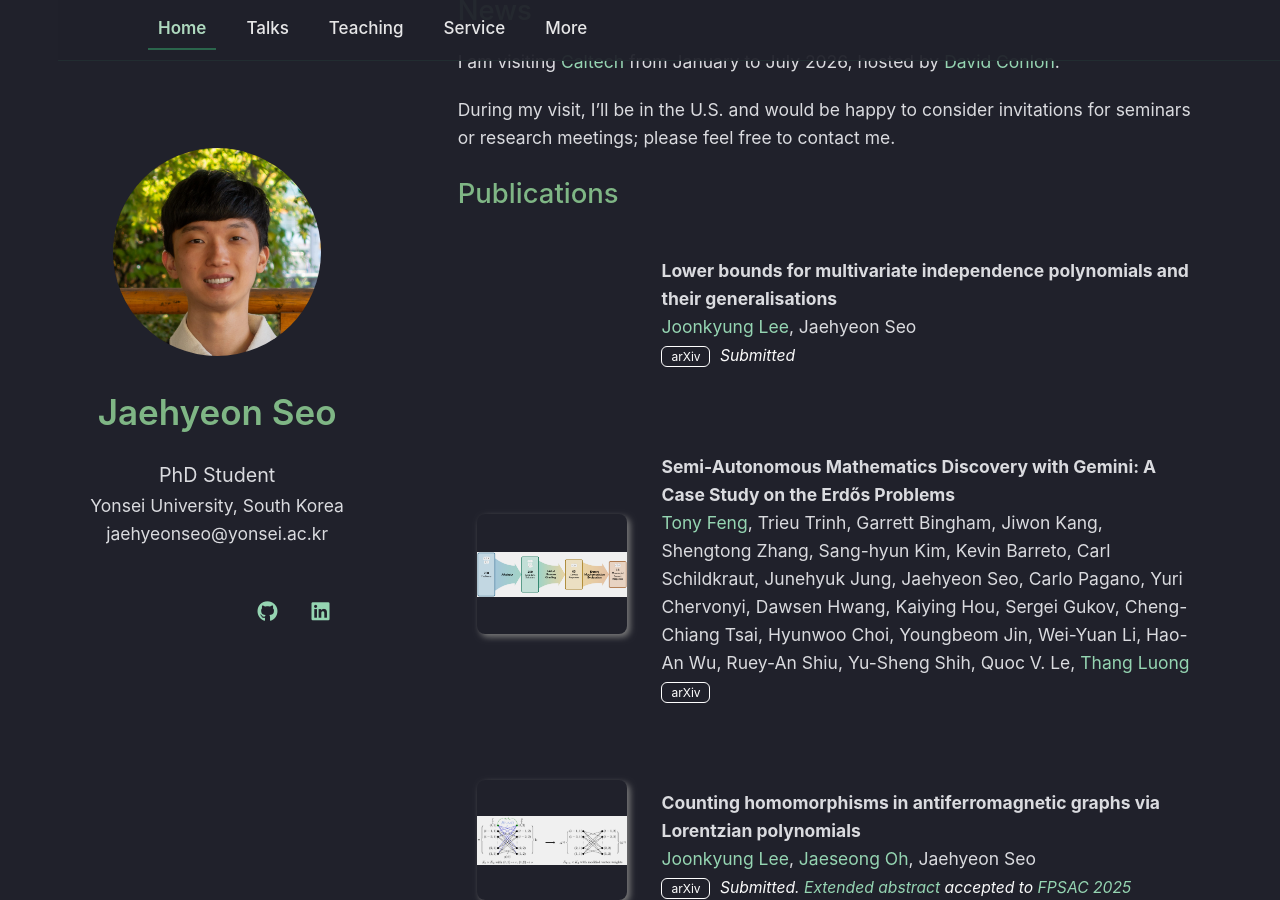
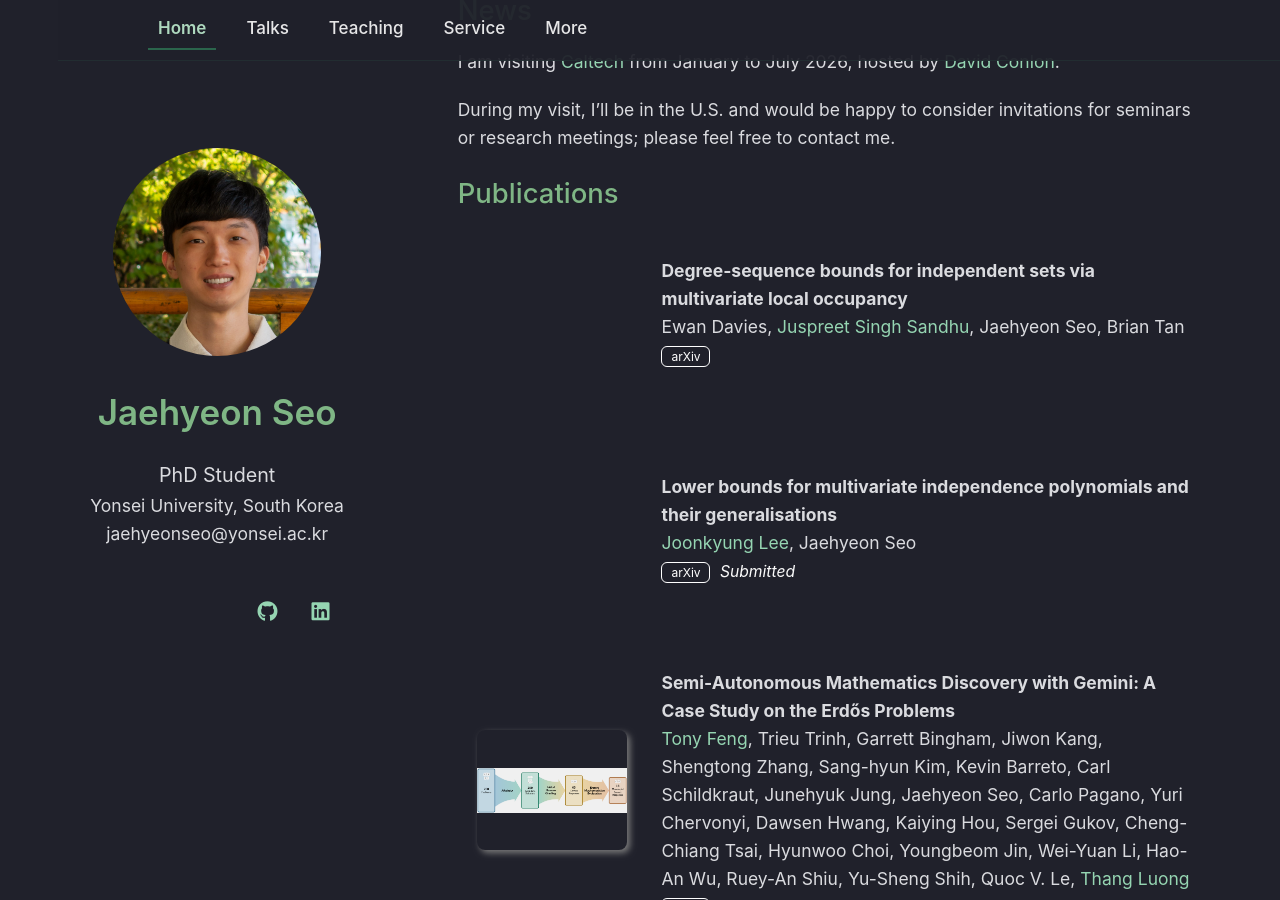
Before and after one commit to thegreatseo/thegreatseo.github.io, a Jekyll site: the page built from index.md, in a window 1280 px wide and 900 px high, scrolled down 352 px. Built offline with Jekyll 4.4.1, drawn with Linux system fonts in a browser that asks for light colours; a style sheet for code colours, icons or effects is not loaded.

Commit message:
Add a new preprint

```diff
--- a/_data/coauthors.yml
+++ b/_data/coauthors.yml
@@ -1,25 +1,31 @@
 main:
+
+- name: Jaehoon Kim
+  homepage: https://sites.google.com/view/jaehoon-kim
+
+- name: Hyunwoo Lee
+  homepage: https://sites.google.com/view/hyunwoo-lee/
+
+- name: Hong Liu
+  homepage: https://www.ibs.re.kr/ecopro/hongliu/
+
+- name: Debsoumya Chakraborti
+  homepage: https://sites.google.com/view/debsoumya/
 
 - name: Joonkyung Lee
   homepage: https://sites.google.com/site/joonkyungleemaths/
 
-- name: Hyunwoo Lee
-  homepage: https://sites.google.com/view/hyunwoo-lee/
-
-- name: Jaehoon Kim
-  homepage: https://sites.google.com/view/jaehoon-kim
-
-- name: Debsoumya Chakraborti
-  homepage: https://sites.google.com/view/debsoumya/
-
 - name: Jaeseong Oh
   homepage: https://sites.google.com/view/jaeseong-oh/
-
-- name: Hong Liu
-  homepage: https://www.ibs.re.kr/ecopro/hongliu/
 
 - name: Tony Feng
   homepage: https://math.berkeley.edu/~fengt/
 
 - name: Thang Luong
   homepage: https://scholar.google.com/citations?user=Bmbkv6sAAAAJ
+
+- name: Ewan Davies
+  hamepage: https://www.ewandavies.org/
+
+- name: Juspreet Singh Sandhu
+  homepage: https://juspreetsandhu.me/
--- a/_data/publications.yml
+++ b/_data/publications.yml
@@ -1,4 +1,9 @@
 main:
+
+  - title: Degree-sequence bounds for independent sets via multivariate local occupancy
+    authors: Ewan Davies, Juspreet Singh Sandhu, Jaehyeon Seo, Brian Tan
+    arxiv: "2605.05149"
+    notes:
 
   - title: Lower bounds for multivariate independence polynomials and their generalisations
     authors: Joonkyung Lee, Jaehyeon Seo
```
Also changed, not shown: 1 other file.
